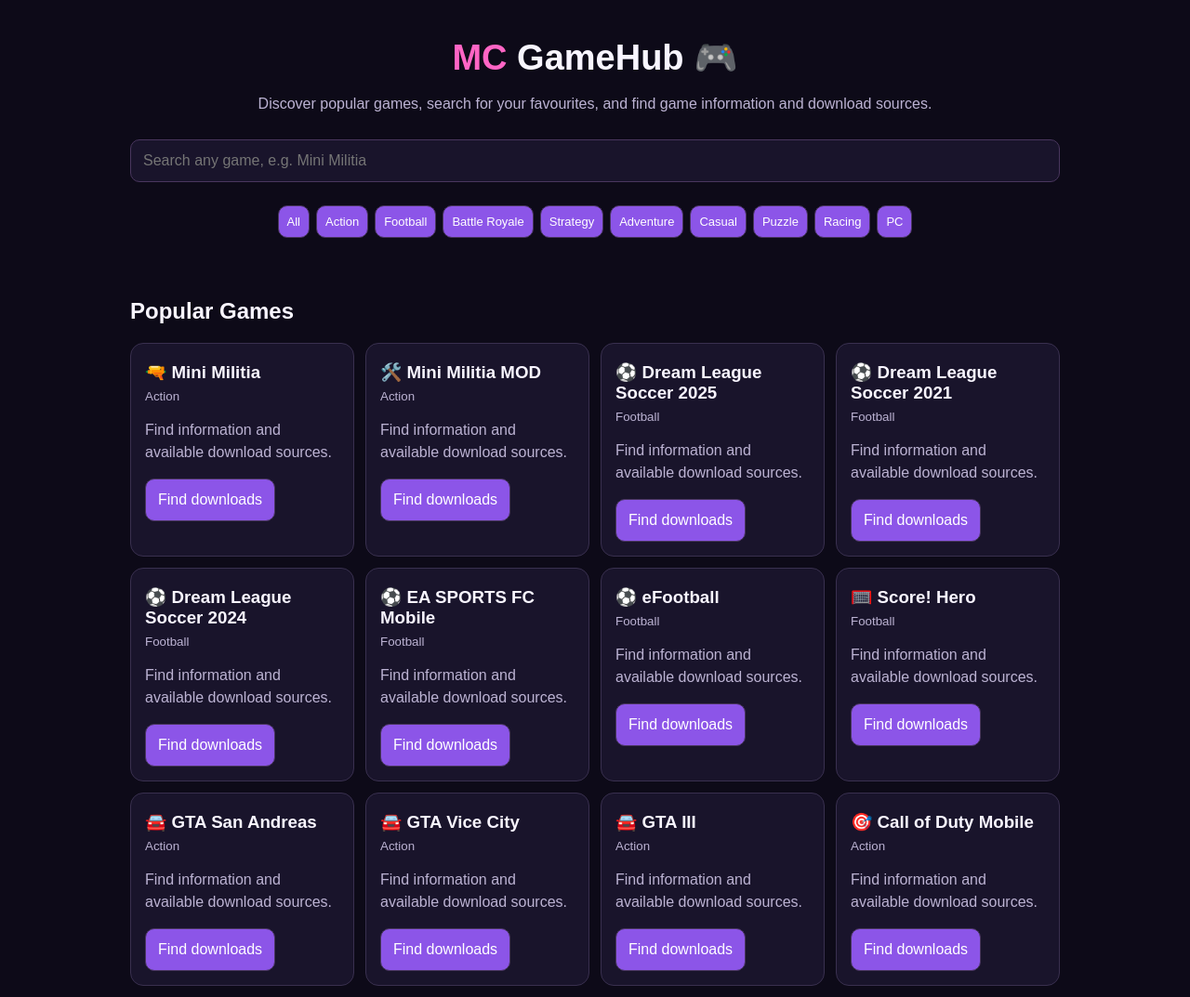
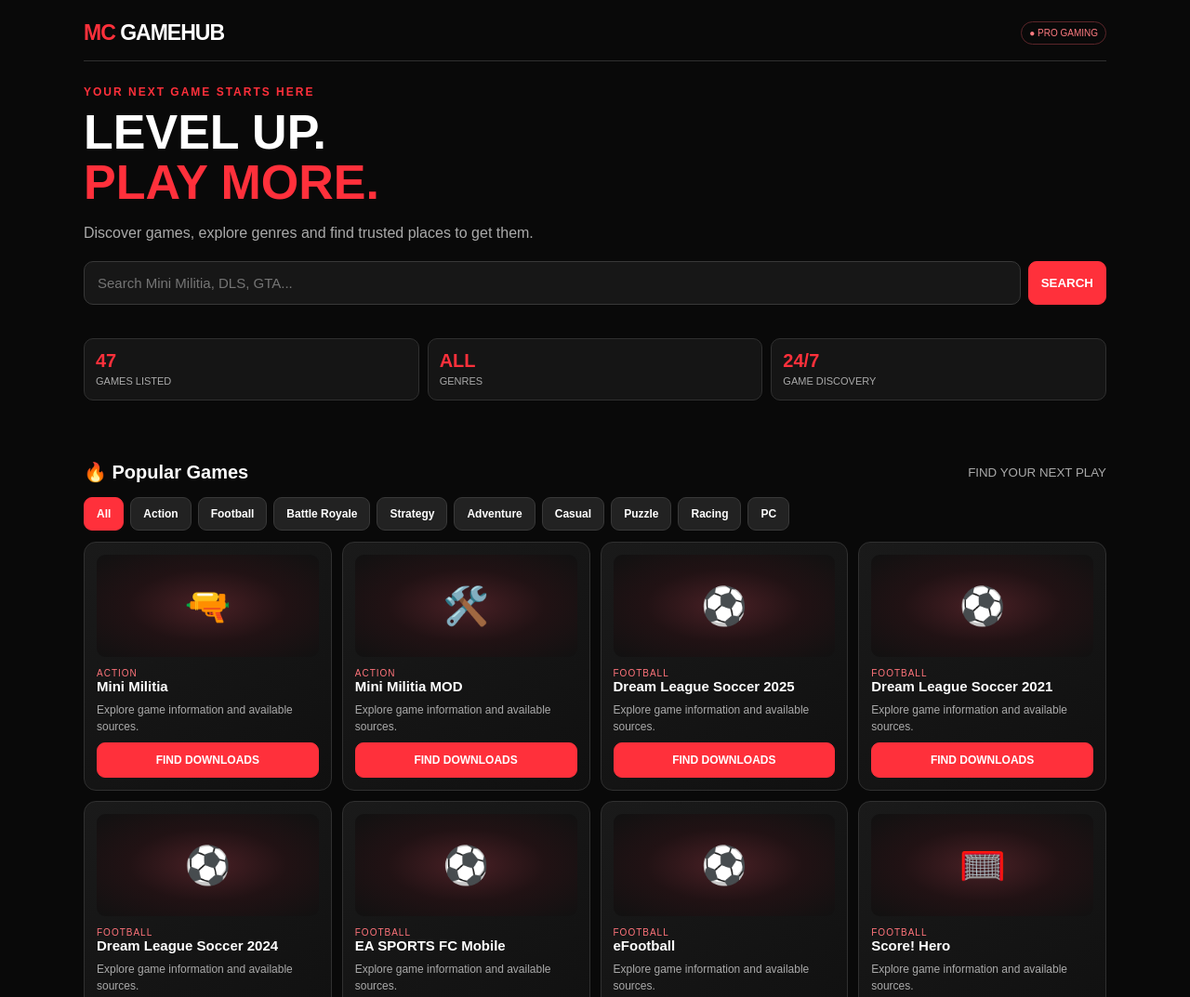
Before and after one commit to ceo-art/Mc-GAMEHUB, a plain HTML site: page index.html in a window 1280 px wide. Shown: the top 1073 px of the page at 93% size. Drawn offline with Linux system fonts and the light colour scheme.

Commit message:
Update index.html for improved layout and content

```diff
--- a/index.html
+++ b/index.html
@@ -4,53 +4,99 @@
 <head>
 <meta charset="UTF-8">
 <meta name="viewport" content="width=device-width, initial-scale=1">
-<meta name="theme-color" content="#100b20">
-<title>MC GameHub</title>
+<meta name="theme-color" content="#090909">
+<title>MC GameHub | Pro Gaming</title>
 <style>
+:root{--bg:#090909;--panel:#151515;--line:#303030;--red:#ff303b;--muted:#aaa}
 *{box-sizing:border-box}
-body{margin:0;background:#0d0a18;color:#f8f5ff;font-family:Arial,sans-serif}
-header,main,footer{width:min(1000px,92%);margin:auto}
-header{text-align:center;padding:30px 0}
-h1{font-size:38px;margin:10px}
-h1 span{color:#ff65c5}
-p{color:#bcb3d3;line-height:1.5}
-input,button{padding:13px;border-radius:10px;border:1px solid #49365e;font-size:16px}
-input{width:100%;background:#19142b;color:white;margin:10px 0}
-button{background:#8c55e8;color:white;cursor:pointer}
-.filters{display:flex;gap:7px;flex-wrap:wrap;justify-content:center;margin:15px 0}
-.filters button{font-size:13px;padding:9px}
-#games{display:grid;grid-template-columns:repeat(auto-fit,minmax(220px,1fr));gap:12px}
-.card,.panel{background:#19142b;border:1px solid #39304f;border-radius:14px;padding:15px}
-.card h3{margin:5px 0}
-.card .emoji{font-size:30px}
-.card a,.sources a{display:inline-block;background:#7046b5;color:white;padding:10px;border-radius:9px;text-decoration:none;margin:5px 4px 0 0;font-size:13px}
+body{margin:0;background:var(--bg);color:#fff;font-family:Arial,Helvetica,sans-serif}
+header,main,footer{width:min(1100px,92%);margin:auto}
+header{padding:22px 0 16px}
+nav{display:flex;align-items:center;justify-content:space-between;gap:10px;border-bottom:1px solid var(--line);padding-bottom:16px}
+.logo{font-weight:900;font-size:23px;letter-spacing:-1px}
+.logo span{color:var(--red)}
+.tag{font-size:10px;border:1px solid #5b2529;color:#ff7b81;padding:6px 8px;border-radius:20px}
+.hero{padding:26px 0 20px}
+.eyebrow{color:var(--red);font-size:12px;font-weight:bold;letter-spacing:2px}
+h1{font-size:clamp(32px,7vw,52px);line-height:1.03;margin:10px 0}
+h1 span{color:var(--red)}
+p{color:var(--muted);line-height:1.5}
+.search{display:flex;gap:8px;margin-top:18px}
+input{min-width:0;flex:1;background:#171717;color:#fff;border:1px solid #383838;border-radius:10px;padding:14px;font-size:15px;outline:none}
+input:focus{border-color:var(--red)}
+button{background:#222;color:#fff;border:1px solid #393939;border-radius:9px;padding:10px 13px;font-weight:bold;cursor:pointer}
+button:active{transform:scale(.98)}
+.search button,.redbtn{background:var(--red);border-color:var(--red);color:white}
+.stats{display:grid;grid-template-columns:repeat(3,1fr);gap:9px;margin:16px 0 24px}
+.stat{background:var(--panel);border:1px solid var(--line);border-radius:10px;padding:12px}
+.stat strong{display:block;font-size:20px;color:var(--red)}
+.stat small{color:var(--muted);font-size:11px}
+.sectionhead{display:flex;justify-content:space-between;align-items:center;gap:10px;margin:25px 0 13px}
+h2{font-size:20px;margin:0}
+.sectionhead small{color:var(--muted)}
+.filters{display:flex;gap:7px;overflow-x:auto;padding:2px 0 12px}
+.filters button{white-space:nowrap;font-size:12px}
+.filters button.active{background:var(--red);border-color:var(--red)}
+#games{display:grid;grid-template-columns:repeat(2,minmax(0,1fr));gap:11px}
+.card{min-width:0;background:linear-gradient(145deg,#1a1a1a,#101010);border:1px solid #303030;border-radius:13px;padding:13px;overflow:hidden}
+.art{height:84px;display:flex;align-items:center;justify-content:center;background:radial-gradient(ellipse,#492025 0%,#211214 50%,#111 100%);border-radius:9px;font-size:40px;margin-bottom:12px}
+.card h3{font-size:15px;margin:0 0 7px;overflow-wrap:anywhere}
+.category{color:#ff747b;font-size:10px;text-transform:uppercase;letter-spacing:1px}
+.card p{font-size:12px;min-height:34px;margin:8px 0}
+.card button{width:100%;font-size:12px;padding:11px 4px}
+.panel{background:var(--panel);border:1px solid var(--line);border-radius:13px;padding:15px;margin-top:20px}
+.panel h3{margin-top:0}
 .sources{display:flex;flex-wrap:wrap;gap:8px}
-.sources a{overflow-wrap:anywhere}
-small{color:#bcb3d3}
-footer{padding:25px 0;text-align:center}
+.sources a{display:inline-block;text-decoration:none;background:#242424;color:white;border:1px solid #484848;border-radius:8px;padding:11px;font-size:12px}
+.sources a:first-child{border-color:var(--red);background:#45171b}
+#finder[hidden]{display:none}
+#empty{padding:20px 0;color:var(--muted)}
+footer{padding:28px 0;text-align:center;font-size:12px;color:#777}
+footer strong{color:var(--red)}
+@media(min-width:650px){#games{grid-template-columns:repeat(3,minmax(0,1fr))}.art{height:110px}}
+@media(min-width:900px){#games{grid-template-columns:repeat(4,minmax(0,1fr))}}
 </style>
 </head>
 <body>
 <header>
-<h1><span>MC</span> GameHub 🎮</h1>
-<p>Discover popular games, search for your favourites, and find game information and download sources.</p>
-<input id="search" placeholder="Search any game, e.g. Mini Militia">
-<div class="filters" id="filters"></div>
+<nav>
+<div class="logo"><span>MC</span> GAMEHUB</div>
+<div class="tag">● PRO GAMING</div>
+</nav>
+<section class="hero">
+<div class="eyebrow">YOUR NEXT GAME STARTS HERE</div>
+<h1>LEVEL UP.<br><span>PLAY MORE.</span></h1>
+<p>Discover games, explore genres and find trusted places to get them.</p>
+<div class="search">
+<input id="search" type="search" placeholder="Search Mini Militia, DLS, GTA..." aria-label="Search games">
+<button id="searchBtn">SEARCH</button>
+</div>
+</section>
+<div class="stats">
+<div class="stat"><strong id="gameCount">0</strong><small>GAMES LISTED</small></div>
+<div class="stat"><strong>ALL</strong><small>GENRES</small></div>
+<div class="stat"><strong>24/7</strong><small>GAME DISCOVERY</small></div>
+</div>
 </header>
 <main>
+<div class="sectionhead">
+<h2>🔥 Popular Games</h2>
+<small>FIND YOUR NEXT PLAY</small>
+</div>
+<div class="filters" id="filters"></div>
+<div id="games"></div>
+<div id="empty" hidden>No matching games. Try another name or search for its download sources.</div>
 <section class="panel" id="finder" hidden>
-<h2 id="findTitle">Game sources</h2>
-<p>Choose a source below. Check the developer, platform and version before downloading.</p>
+<div class="sectionhead"><h2 id="findTitle">Game download sources</h2></div>
+<p>Choose a source to check availability. Prefer official publishers and Google Play when available.</p>
 <div class="sources" id="sources"></div>
 </section>
-<h2>Popular Games</h2>
-<div id="games"></div>
 <section class="panel">
-<h3>Download safely</h3>
-<p>Prefer official publishers and Google Play. Third-party APKs and modified versions can contain malware or steal accounts. MC GameHub does not host game files.</p>
+<h3>🛡️ Play smart. Download safely.</h3>
+<p>MC GameHub helps you discover games; it does not host game files. Check the publisher and Android compatibility before installing. Unofficial APKs and MOD files can contain malware or put your accounts at risk.</p>
 </section>
 </main>
-<footer>MC GameHub · Independent game discovery directory</footer>
+<footer><strong>MC GAMEHUB</strong><br>BUILT FOR GAMERS · BLACK & RED PRO</footer>
 <script>
 const games=[
 ["Mini Militia","Action","🔫","Doodle Army 2"],
@@ -99,20 +145,24 @@
 ["Jetpack Joyride","Casual","🚀",""],
 ["Rocket League","PC","🚗",""],
 ["Forza Horizon 5","PC","🏎️",""],
-["Euro Truck Simulator 2","PC","🚛","ETS2"]
+["Euro Truck Simulator 2","PC","🚛",""]
 ];
 const categories=["All",...new Set(games.map(g=>g[1]))];
 let category="All";
 const search=document.getElementById("search");
 const grid=document.getElementById("games");
 const filters=document.getElementById("filters");
+document.getElementById("gameCount").textContent=games.length;
 categories.forEach(c=>{
  const b=document.createElement("button");
  b.textContent=c;
- b.onclick=()=>{category=c;render();};
+ if(c==="All")b.classList.add("active");
+ b.onclick=()=>{category=c;[...filters.children].forEach(x=>x.classList.toggle("active",x===b));render();};
  filters.appendChild(b);
 });
 function findSources(name){
+ name=name.trim();
+ if(!name)return;
  const q=encodeURIComponent(name);
  const items=[
  ["Official game search","https://www.google.com/search?q="+q+"+official+game"],
@@ -129,38 +179,30 @@
   a.href=url;a.target="_blank";a.rel="noopener noreferrer";
   a.textContent=label;box.appendChild(a);
  });
- document.getElementById("findTitle").textContent="Sources for: "+name;
- document.getElementById("finder").hidden=false;
+ document.getElementById("findTitle").textContent="SOURCES: "+name;
+ const finder=document.getElementById("finder");
+ finder.hidden=false;
+ finder.scrollIntoView({behavior:"smooth",block:"start"});
 }
 function render(){
  const q=search.value.toLowerCase().trim();
  grid.replaceChildren();
  const list=games.filter(g=>(category==="All"||g[1]===category)&&g.join(" ").toLowerCase().includes(q));
  list.forEach(g=>{
-  const card=document.createElement("article");
-  card.className="card";
-  const title=document.createElement("h3");
-  title.textContent=g[2]+" "+g[0];
-  const cat=document.createElement("small");
-  cat.textContent=g[1];
-  const desc=document.createElement("p");
-  desc.textContent="Find information and available download sources.";
-  const btn=document.createElement("button");
-  btn.textContent="Find downloads";
+  const card=document.createElement("article");card.className="card";
+  const art=document.createElement("div");art.className="art";art.textContent=g[2];
+  const cat=document.createElement("div");cat.className="category";cat.textContent=g[1];
+  const title=document.createElement("h3");title.textContent=g[0];
+  const desc=document.createElement("p");desc.textContent="Explore game information and available sources.";
+  const btn=document.createElement("button");btn.className="redbtn";btn.textContent="FIND DOWNLOADS";
   btn.onclick=()=>findSources(g[0]);
-  card.append(title,cat,desc,btn);
-  grid.appendChild(card);
+  card.append(art,cat,title,desc,btn);grid.appendChild(card);
  });
- if(!list.length) {
-  const p=document.createElement("p");
-  p.textContent="No directory match. Search sources for this title:";
-  const b=document.createElement("button");
-  b.textContent="Find this game";
-  b.onclick=()=>findSources(search.value.trim());
-  grid.append(p,b);
- }
+ document.getElementById("empty").hidden=list.length!==0;
 }
 search.addEventListener("input",render);
+document.getElementById("searchBtn").onclick=render;
+search.addEventListener("keydown",e=>{if(e.key==="Enter")render()});
 render();
 </script>
 </body>
```
